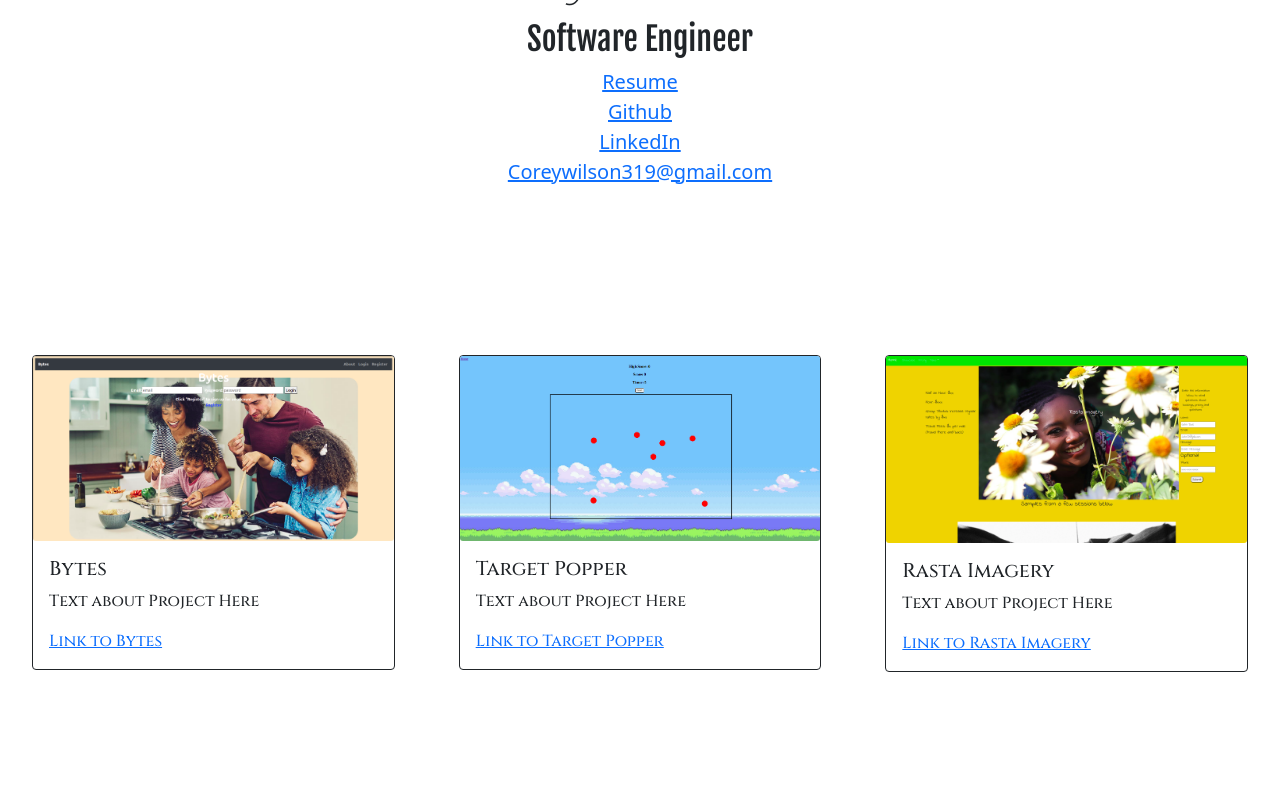
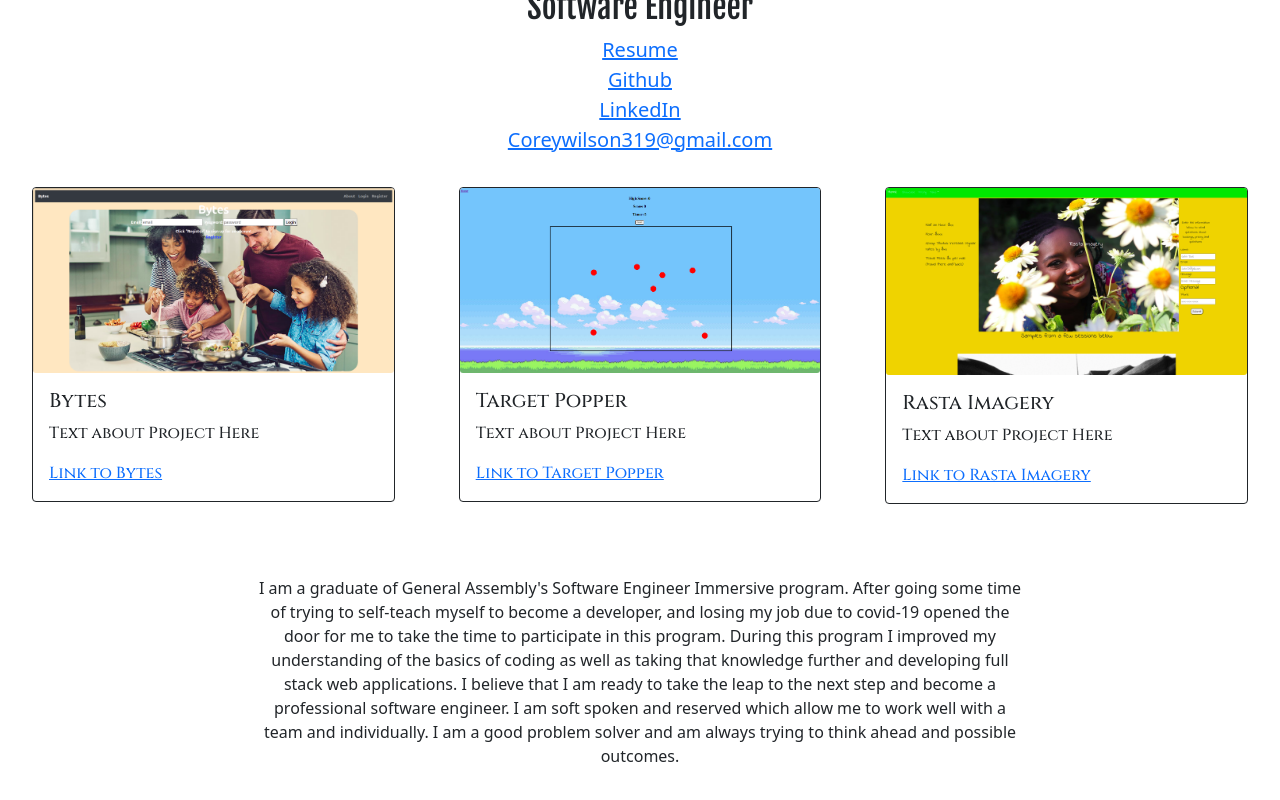
Before and after one commit to CoreyWilson319/portfolio, a React (Create React App) app: page / in a window 1280 px wide. Shown: the part 483-1283 px from the top of the page. Before the commit the page ends 1195 px from the top, so only its background shows below. Built offline with nearby package versions, Linux system fonts and the light colour scheme.

Commit message:
more styling

```diff
--- a/src/App.css
+++ b/src/App.css
@@ -1,5 +1,5 @@
 #body {
-  margin-top: 5%;
+  margin-top: 2.5%;
 }
 #name {
   margin-top: 3%;
@@ -45,6 +45,5 @@
 
 #about {
   text-align: center;
-  /* margin: 2.5% 20%; */
-  color: white;
+  margin: 2.5% 20%;
 }
--- a/src/components/Home.js
+++ b/src/components/Home.js
@@ -40,18 +40,6 @@ const Home = () => {
           </a>
         </li>
       </ul>
-      <p id="about">
-        I am a graduate of General Assembly's Software Engineer Immersive
-        program. After going some time of trying to self-teach myself to become
-        a developer, and losing my job due to covid-19 opened the door for me to
-        take the time to participate in this program. During this program I
-        improved my understanding of the basics of coding as well as taking that
-        knowledge further and developing full stack web applications. I believe
-        that I am ready to take the leap to the next step and become a
-        professional software engineer. I am soft spoken and reserved which
-        allow me to work well with a team and individually. I am a good problem
-        solver and am always trying to think ahead and possible outcomes.
-      </p>
 
       <div class="projects">
         <div id="card">
@@ -100,6 +88,18 @@ const Home = () => {
           </Card>
         </div>
       </div>
+      <p id="about">
+        I am a graduate of General Assembly's Software Engineer Immersive
+        program. After going some time of trying to self-teach myself to become
+        a developer, and losing my job due to covid-19 opened the door for me to
+        take the time to participate in this program. During this program I
+        improved my understanding of the basics of coding as well as taking that
+        knowledge further and developing full stack web applications. I believe
+        that I am ready to take the leap to the next step and become a
+        professional software engineer. I am soft spoken and reserved which
+        allow me to work well with a team and individually. I am a good problem
+        solver and am always trying to think ahead and possible outcomes.
+      </p>
     </div>
   );
 };
```
